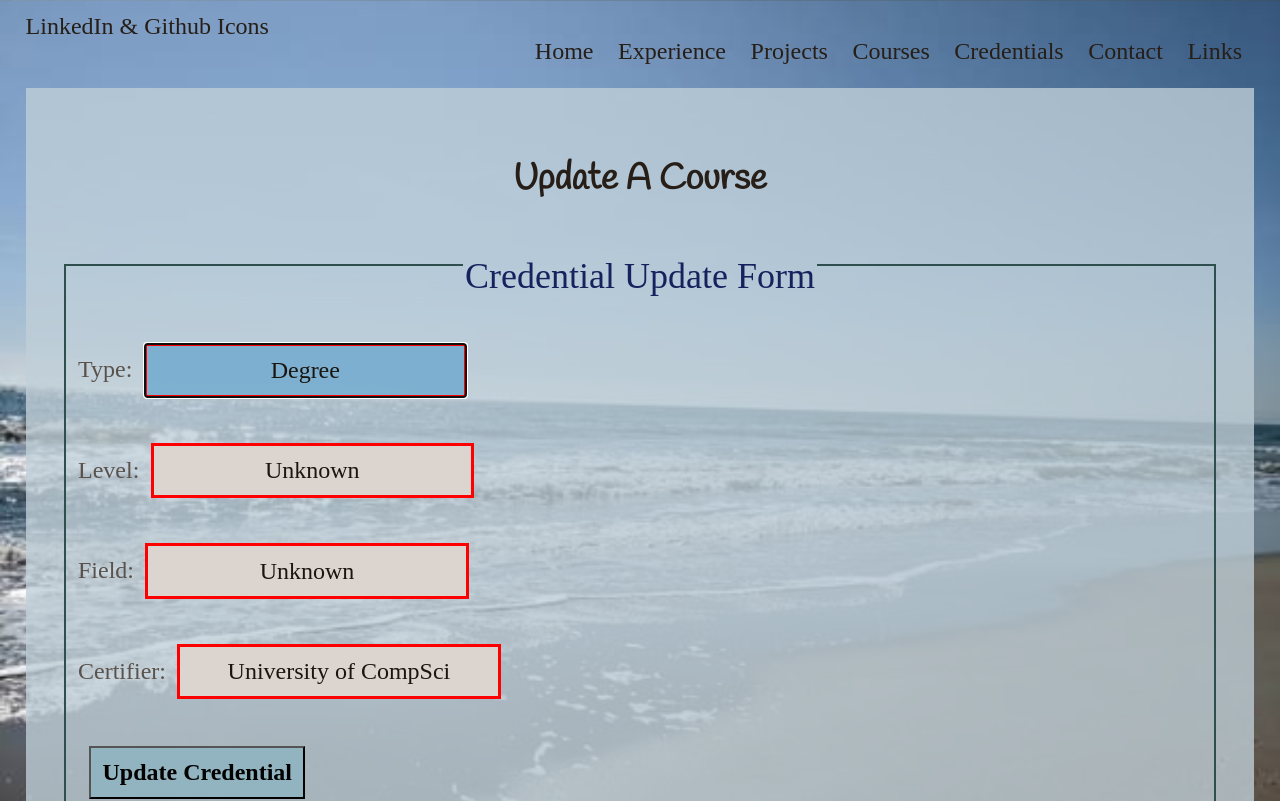
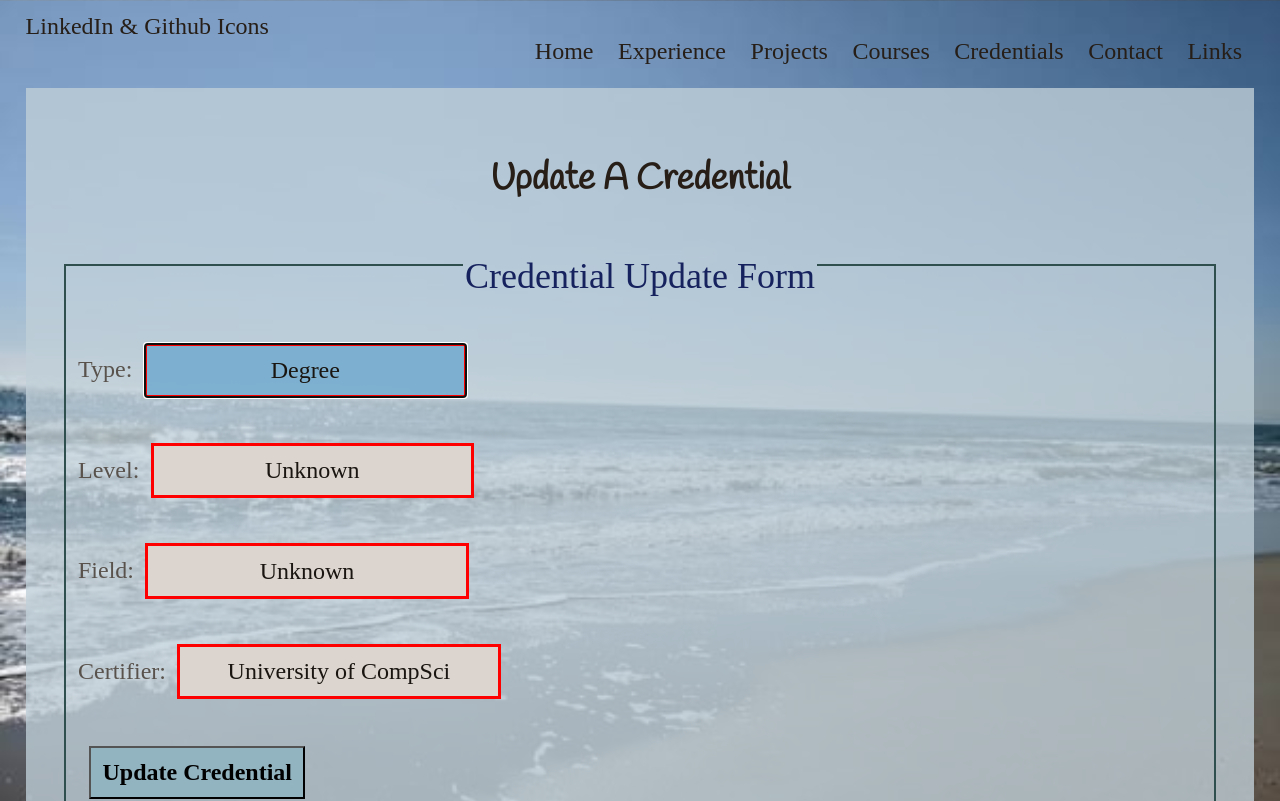
Before and after one commit to dj911ice/portfolio-mern-next, a Next.js app in the folder code/mpc/: page /credential/update in a window 1280 px wide. Shown: the top 801 px of the page. Built offline with nearby package versions, Linux system fonts and the light colour scheme.

Commit message:
h2 on the update credential form

```diff
--- a/code/mpc/src/pages/credential/update.js
+++ b/code/mpc/src/pages/credential/update.js
@@ -45,7 +45,7 @@ export const UpdateCredential = ({id, cType,cLevel, cField, cCertifier, cStatus}
             <Header/>
             <main>
                 <section>
-                    <h2>Update A Course</h2>
+                    <h2>Update A Credential</h2>
                     <span>
                         <form action={`/credential/`} method={"put"}>
                             <fieldset>
```
